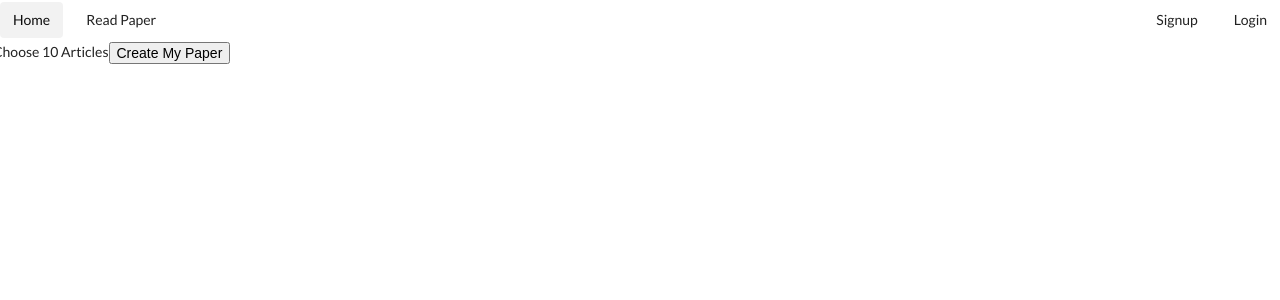
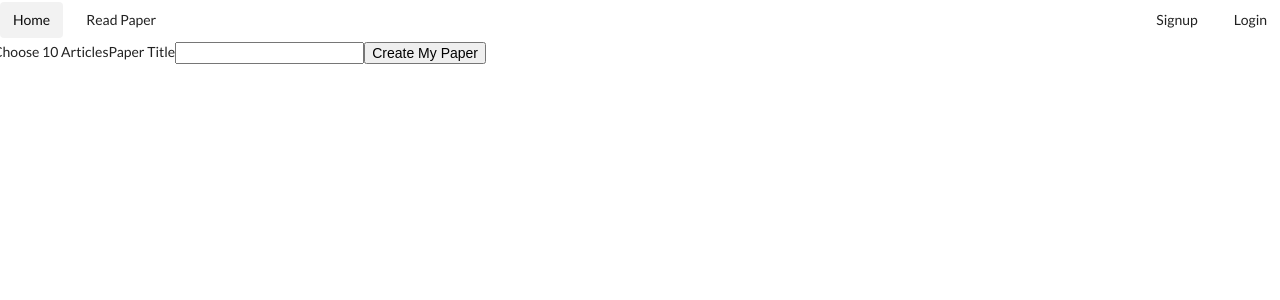
Before and after one commit to danajackson2/newspaper-app-frontend, a React (Create React App) app: page / in a window 1280 px wide. Both pictures are taken after typing "Sample" into the empty fields and a click on the button "Submit Topics". Shown: the top 300 px of the page. Built offline with nearby package versions, Linux system fonts and the light colour scheme.

Commit message:
getting ready to make paper

```diff
--- a/src/components/ArticleCard.js
+++ b/src/components/ArticleCard.js
@@ -21,7 +21,5 @@ class ArticleCard extends React.Component {
     )
   }
 
-
-
   }
 export default ArticleCard
--- a/src/containers/ArticlesContainer.js
+++ b/src/containers/ArticlesContainer.js
@@ -3,12 +3,12 @@ import ArticleCard from '../components/ArticleCard'
 
 class ArticlesContainer extends React.Component {
 
-
-
     render () {
       return (
         <div className="ui cards">
             Choose 10 Articles
+            <label>Paper Title</label>
+            <input onChange={(e) => this.props.handleTitle(e.target.value)}></input>
             {this.props.selectedTopics.map(t => < ArticleCard topic={t} handleArticle={this.props.handleArticle}/>)}
             <button onClick={this.props.savePaper}>Create My Paper</button>
         </div>
--- a/src/containers/CreateContainer.js
+++ b/src/containers/CreateContainer.js
@@ -3,7 +3,7 @@ import TopicsContainer from './TopicsContainer'
 import ArticlesContainer from './ArticlesContainer'
 
 const topicsArray = ['Arts', 'Automobiles', 'Books', 'Business', 'Fashion', 'Food', 'Health', 'Home', 'Movies', 'Obituaries', 'Opinion', 'Politics', 'Real Estate', 'Science', 'Sports', 'Technology', 'Theater', 'Travel', 'America', 'World']
-
+const NEW_PAPER_URL = 'http://localhost:3000/papers'
 class CreateContainer extends React.Component {
 
     state={
@@ -11,7 +11,7 @@ class CreateContainer extends React.Component {
         topics: topicsArray,
         selectedTopics: [],
         custom: "",
-        paper: {title: '', articles: []
+        paper: {title: '', date: '', articles: []
       }
     }
 
@@ -53,8 +53,19 @@ class CreateContainer extends React.Component {
       }
     }
 
+    handleTitle = (text) => {
+      this.setState(prevState => ({paper: {...prevState.paper, title: text}}))
+    }
+
     savePaper = () => {
-
+      console.log(this.state.paper)
+      fetch(NEW_PAPER_URL,{
+        method: 'POST',
+        headers : {'content-type':'application/json'},
+        body: JSON.stringify({paper: this.state.paper})
+      })
+      .then(res => res.json())
+      .then(console.log)
     }
 
     render () {
@@ -62,7 +73,7 @@ class CreateContainer extends React.Component {
         <div className="create">
             {this.state.topicShow
               ? <TopicsContainer addToTopics={this.addToTopics} selectTopic={this.selectTopic} setCustom={this.setCustom} topics={this.state.topics} articleShow={this.articleShow}/>
-              : <ArticlesContainer selectedTopics={this.state.selectedTopics} handleArticle={this.handleArticle} savePaper={this.savePaper}/>}
+              : <ArticlesContainer selectedTopics={this.state.selectedTopics} handleArticle={this.handleArticle} savePaper={this.savePaper} handleTitle={this.handleTitle}/>}
         </div>
       );
     }
--- a/src/containers/SideBar.js
+++ b/src/containers/SideBar.js
@@ -11,4 +11,5 @@ class SideBar extends React.Component {
       )
     }
   }
+
 export default SideBar
```
